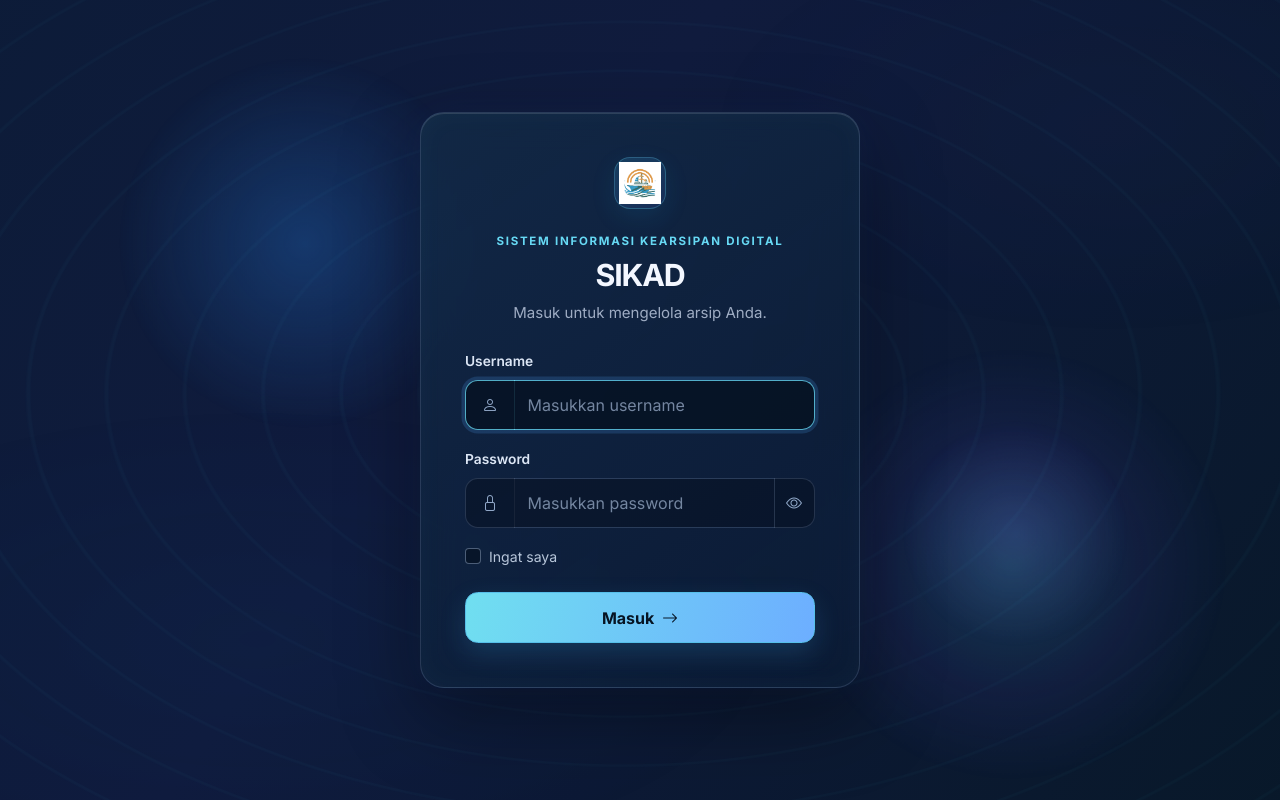
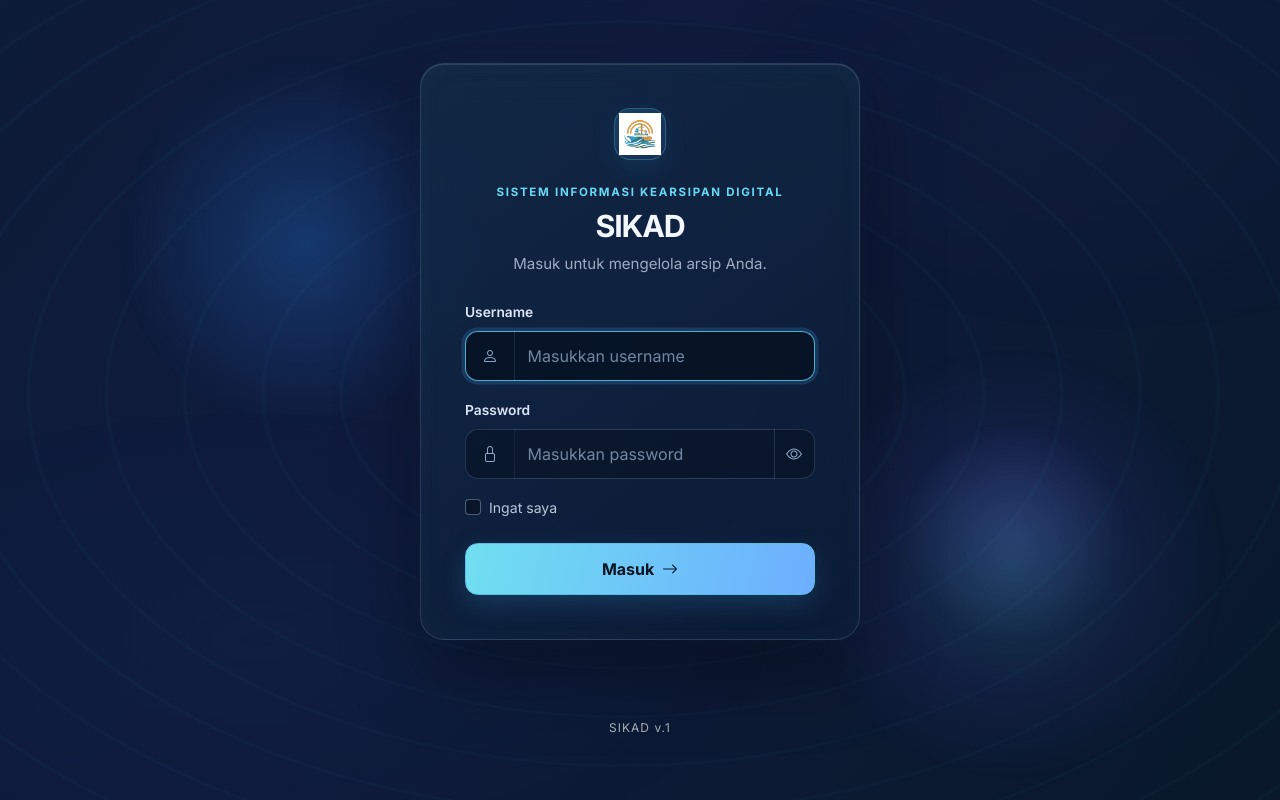
Before and after one commit to lelelawar/pengarsipan, a Laravel app: page /login in a window 1280 px wide. Run offline with Laravel 10, Linux system fonts and the light colour scheme.

Commit message:
update login

```diff
--- a/resources/views/auth/login.blade.php
+++ b/resources/views/auth/login.blade.php
@@ -170,6 +170,13 @@
 
         .auth-title { color: var(--auth-ink); font-size: clamp(1.65rem, 5vw, 1.9rem); letter-spacing: -.04em; }
         .auth-description { color: var(--auth-muted); font-size: .94rem; }
+        .auth-version {
+            text-align: center;
+            margin-top: 18px;
+            font-size: 12px;
+            color: rgba(255, 255, 255, 0.65);
+            letter-spacing: 1px;
+        }
 
         .form-label { margin-bottom: .5rem; color: #dce6f5; font-size: .86rem; font-weight: 600; }
 
@@ -298,6 +305,7 @@
             <button type="submit" class="btn btn-auth w-100">Masuk <i class="bi bi-arrow-right ms-1" aria-hidden="true"></i></button>
         </form>
     </section>
+    <div class="auth-version">SIKAD v.1</div>
 </main>
 
 <script>
```
